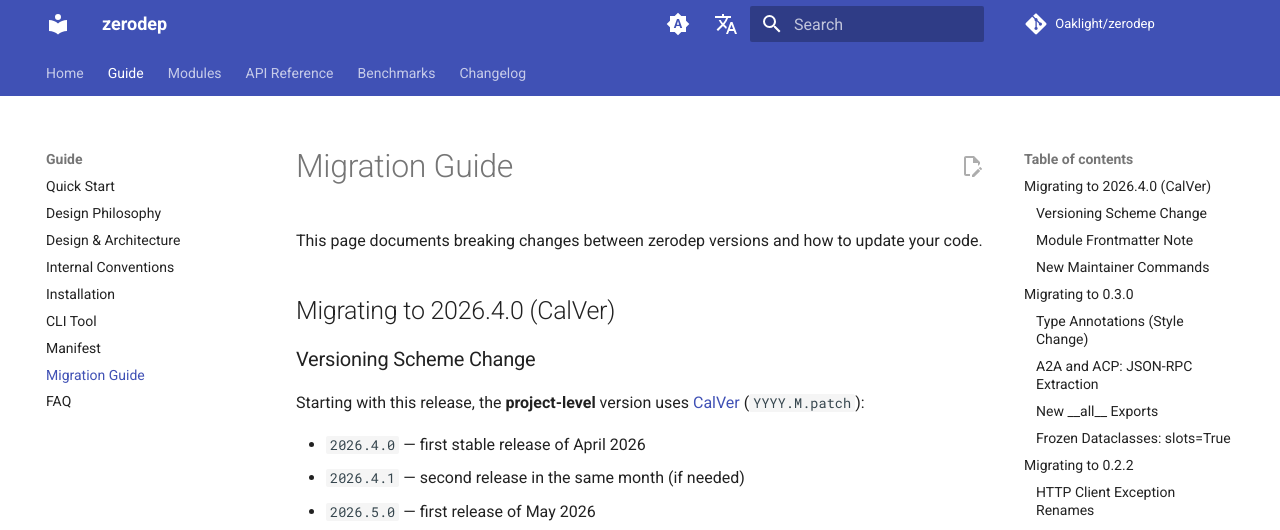
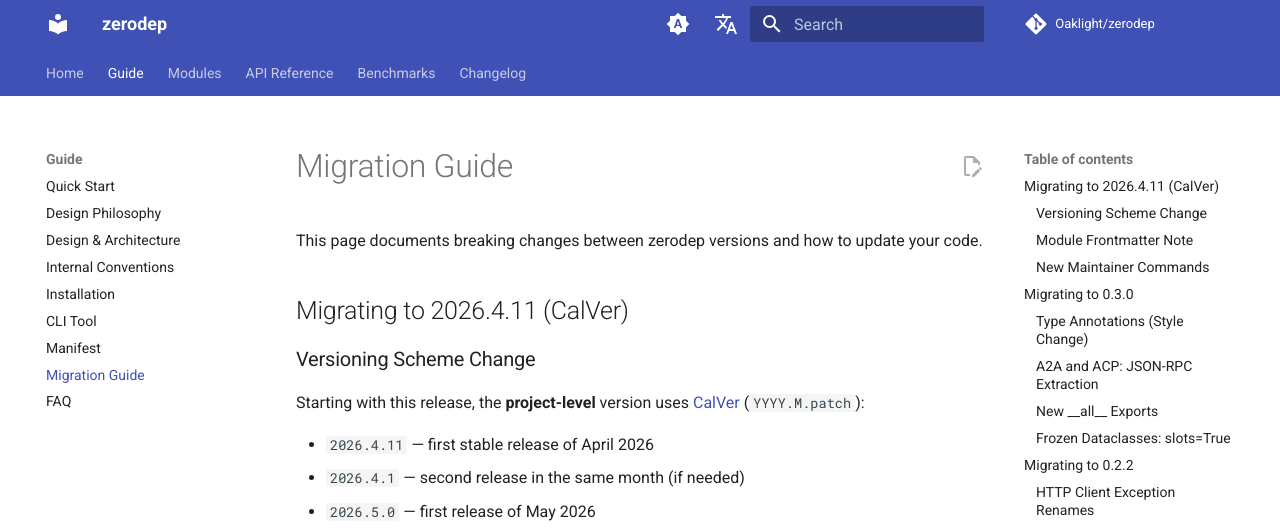
Before and after one commit to Oaklight/zerodep, an MkDocs documentation site: the page built from docs/guide/migration.md, in a window 1280 px wide and 900 px high. Shown: the top 530 px of the window. Built offline with MkDocs 1.6.1 and Material for MkDocs 9.7.7, drawn with Linux system fonts in a browser that asks for light colours; comment, search, counter and statistics services are not loaded.

Commit message:
fix: correct CalVer to 2026.4.11 in all docs

```diff
--- a/docs/changelog.md
+++ b/docs/changelog.md
@@ -6,7 +6,7 @@
 
 ## [Unreleased]
 
-## [2026.4.0] - 2026-04-11
+## [2026.4.11] - 2026-04-11
 
 ### Breaking Changes
 
--- a/docs/guide/migration.md
+++ b/docs/guide/migration.md
@@ -6,13 +6,13 @@
 
 This page documents breaking changes between zerodep versions and how to update your code.
 
-## Migrating to 2026.4.0 (CalVer)
+## Migrating to 2026.4.11 (CalVer)
 
 ### Versioning Scheme Change
 
 Starting with this release, the **project-level** version uses [CalVer](https://calver.org/) (`YYYY.M.patch`):
 
-- `2026.4.0` — first stable release of April 2026
+- `2026.4.11` — first stable release of April 2026
 - `2026.4.1` — second release in the same month (if needed)
 - `2026.5.0` — first release of May 2026
 
```
Also changed, not shown: docs/guide/cli.md (+1 -1 lines).
